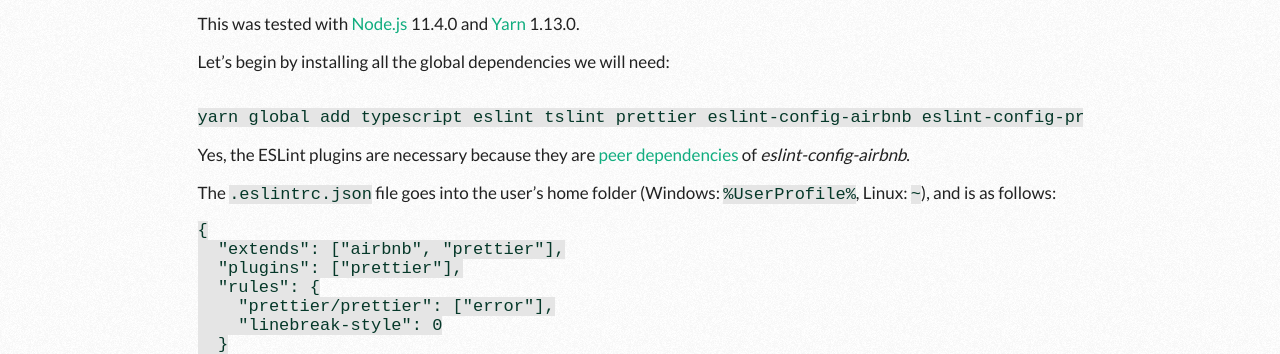
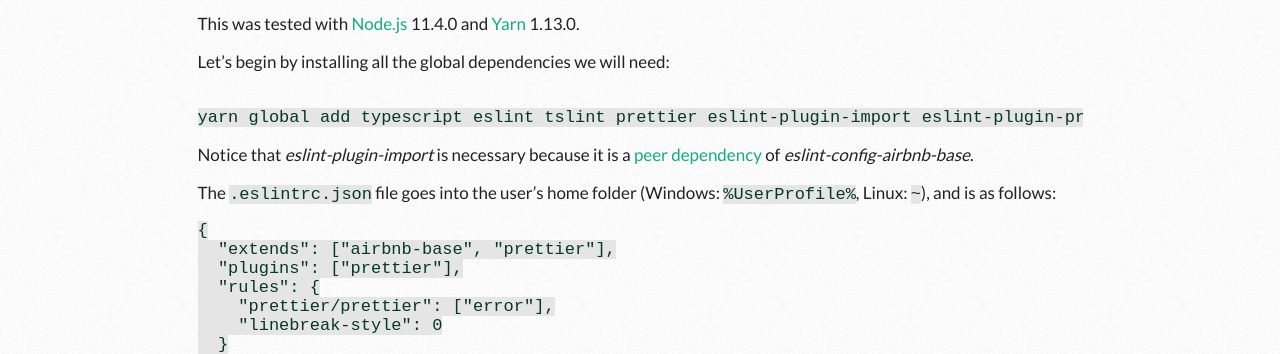
Before and after one commit to vittau/blog, a Jekyll site: the page built from _posts/2019-01-12-linting-javascript-and-typescript.markdown, in a window 1280 px wide. Shown: the part 569-923 px from the top of the page. Built offline with Jekyll 4.4.1, drawn with Linux system fonts in a browser that asks for light colours; nearby versions of some CDN libraries; comment, search, counter and statistics services are not loaded; a style sheet for code colours, icons or effects is not loaded.

Commit message:
Use airbnb-base instead

```diff
--- a/_posts/2019-01-12-linting-javascript-and-typescript.markdown
+++ b/_posts/2019-01-12-linting-javascript-and-typescript.markdown
@@ -16,15 +16,15 @@
 Let's begin by installing all the global dependencies we will need:
 
 <pre><code class="bash">
-yarn global add typescript eslint tslint prettier eslint-config-airbnb eslint-config-prettier eslint-plugin-import eslint-plugin-jsx-a11y eslint-plugin-react eslint-plugin-prettier tslint-config-prettier
+yarn global add typescript eslint tslint prettier eslint-plugin-import eslint-plugin-prettier eslint-config-prettier eslint-config-airbnb-base tslint-config-prettier
 </code></pre>
 
-Yes, the ESLint plugins are necessary because they are <a href="https://nodejs.org/en/blog/npm/peer-dependencies/" target="_blank">peer dependencies</a> of <i>eslint-config-airbnb</i>.
+Notice that <i>eslint-plugin-import</i> is necessary because it is a <a href="https://nodejs.org/en/blog/npm/peer-dependencies/" target="_blank">peer dependency</a> of <i>eslint-config-airbnb-base</i>.
 
 The <code>.eslintrc.json</code> file goes into the user's home folder (Windows: <code>%UserProfile%</code>, Linux: <code>~</code>), and is as follows:
 
 <pre><code class="javascript">{
-  "extends": ["airbnb", "prettier"],
+  "extends": ["airbnb-base", "prettier"],
   "plugins": ["prettier"],
   "rules": {
     "prettier/prettier": ["error"],
```
